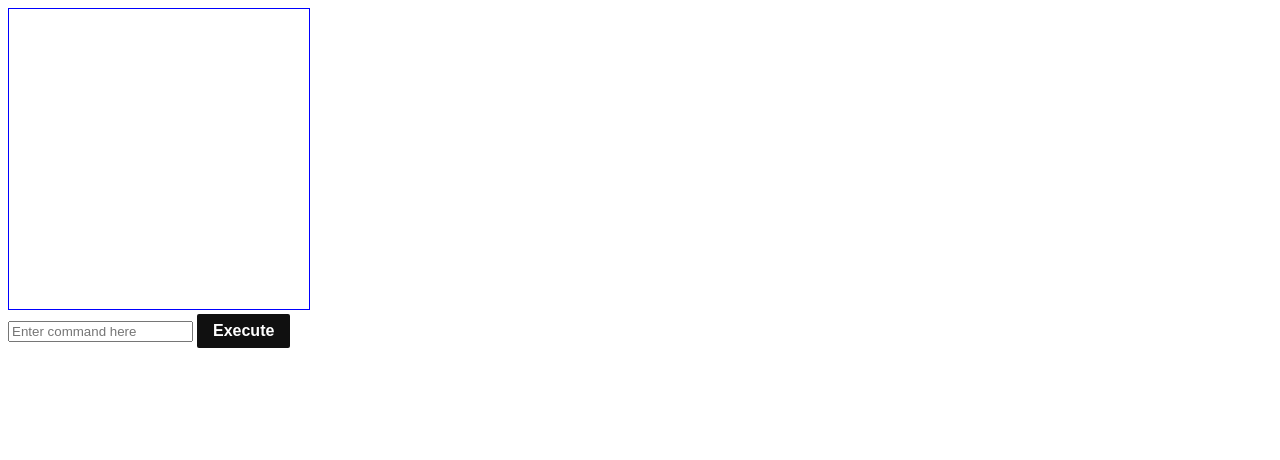
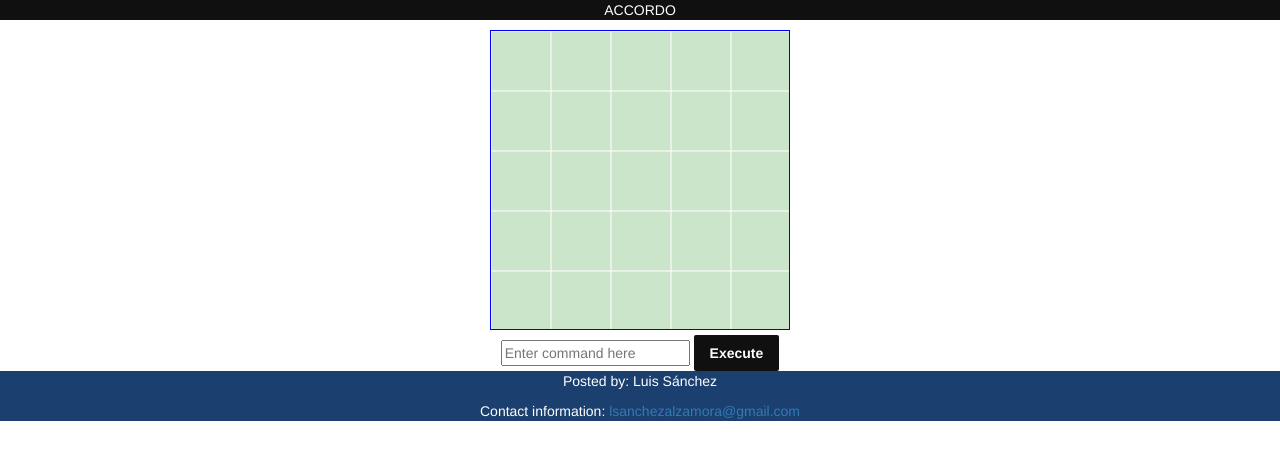
Before and after one commit to LuiSanchez33/BusInCarPark, a plain HTML site: page index.html in a window 1280 px wide. Drawn offline with nearby package versions, Linux system fonts and the light colour scheme.

Commit message:
Add files via upload

```diff
--- /dev/null
+++ b/css/styles.css
@@ -0,0 +1,30 @@
+body{
+
+}
+svg {
+	border: 1px solid blue;
+}
+
+.form{
+
+}
+
+.command-button{
+  font-weight: bold;
+  padding: 8px 16px;
+  border-radius: 2px;
+  border: none;
+  font-size: 1em;
+  color:white;
+  background: #101010;
+}
+
+.header {
+	background-color: #101010;
+	color: white;
+}
+
+.foot {
+	background-color: #1b3f6e;
+	color: white;
+}
--- a/index.html
+++ b/index.html
@@ -9,15 +9,28 @@
   <script src="main.js"></script>
   <script src="js/class/grid.js"></script>
 
-  <link rel="stylesheet" type="text/css" href="styles/styles.css" </head>
+  <link rel="stylesheet" type="text/css" href="css/styles.css" </head>
+  <link rel="stylesheet" href="https://maxcdn.bootstrapcdn.com/bootstrap/3.3.7/css/bootstrap.min.css">
+  <script src="https://maxcdn.bootstrapcdn.com/bootstrap/3.3.7/js/bootstrap.min.js"></script>
 
   <body onload='main();'>
-
-    <div class="grid"></div>
-    <form class="form">
-      <input type="text" placeholder="Enter command here" style="flex: 110%;">
-      <button type="submit" class="command-button">Execute</button>
-    </form>
+    <header class="header">
+      <p class="w100 text-center">ACCORDO</p>
+    </header>
+    <div class="container w100 text-center">
+      <div class="grid col-8"></div>
+      <form class="form col-4">
+        <input type="text" placeholder="Enter command here" style="flex: 110%;">
+        <button type="submit" class="command-button">Execute</button>
+      </form>
+    </div>
+    <footer class="foot">
+      <p class="w100 text-center">Posted by: Luis Sánchez</p>
+      <p class="w100 text-center">Contact information:
+        <a href="mailto:lsanchezalzamora@gmail.com">
+          lsanchezalzamora@gmail.com</a>
+      </p>
+    </footer>
 
   </body>
 
--- a/js/class/grid.js
+++ b/js/class/grid.js
@@ -7,6 +7,7 @@ function grid(section, rows, cols, width, height) {
 
   this.init = function () {
     drawGrid();
+    drawCells();
   }
 
   function drawGrid() {
@@ -14,4 +15,15 @@ function grid(section, rows, cols, width, height) {
       .attr({ width: width * cols, height: height * rows });
   }
 
+  function drawCells() {
+    for (var y = 0; y < rows; y++) {
+      for (var x = 0; x < cols; x++) {
+        console.log(x, y);
+        svg.append("rect")
+          .attr({ "x": x * width, "y": y * height, "width": width, "height": height })
+          .style({ "fill": "green", "stroke": "white", "stroke-width": "1", "opacity": "0.2" });
+      }
+    }
+  }
+
 }
```
